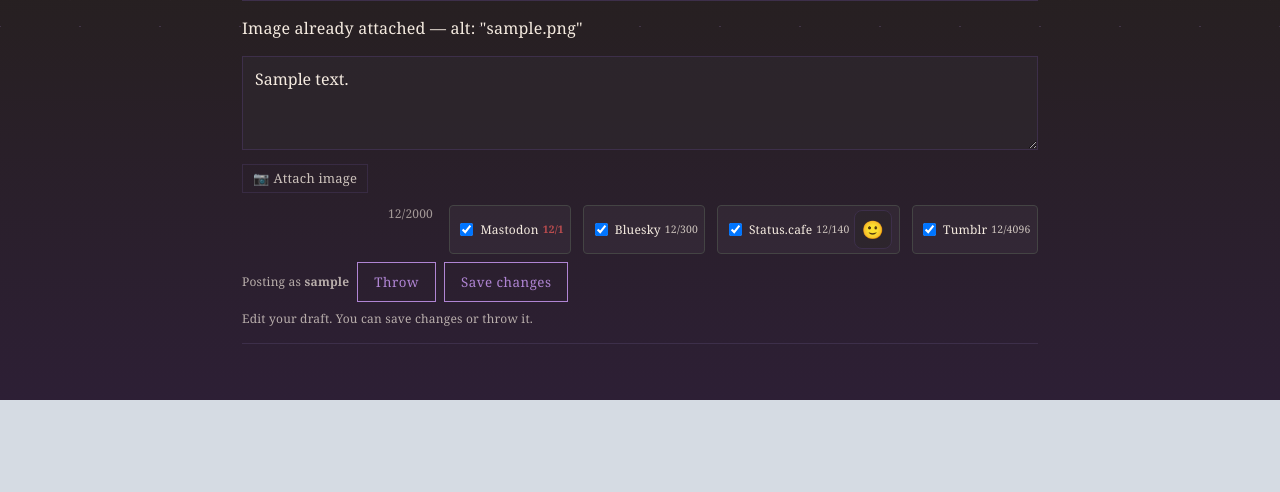
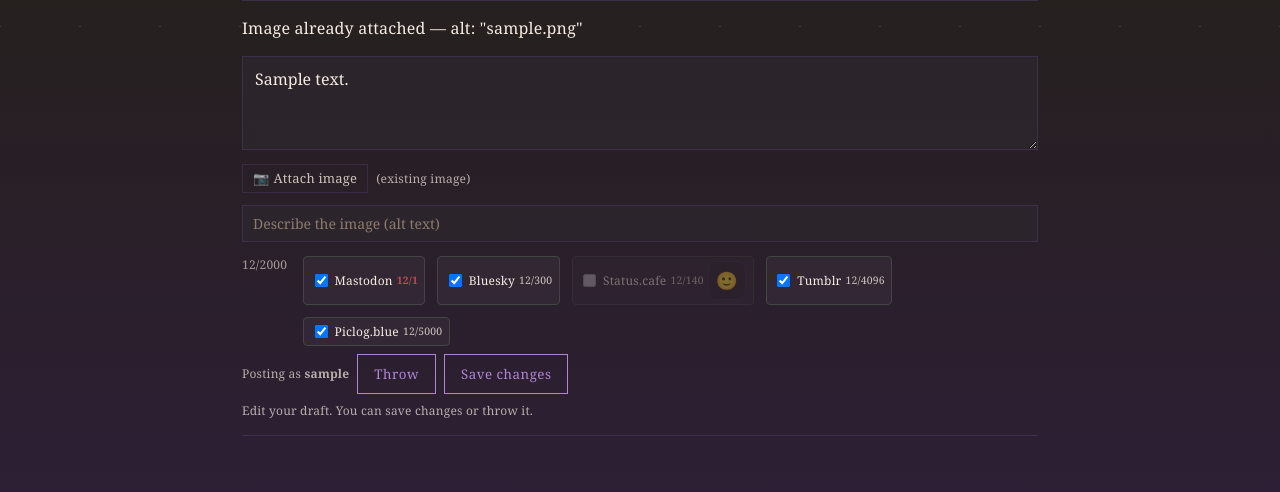
Before and after one commit to meadowingc/aether, a Django app: template aether_notes/templates/aether_notes/edit_draft.html in a window 1280 px wide. Shown: the part 741-1233 px from the top of the page. Before the commit the page ends 1141 px from the top, so only its background shows below. Run offline with Django 5.2, Linux system fonts and the light colour scheme; the template is opened without the code that fills it: values that come from a table or form of the project are taken from there, others are empty; a user stored in the database is signed in; tables that the repository leaves empty hold one stand-in row (values such as "Sample post"); grey boxes marked "Sample" are stand-in pictures.

Commit message:
fix issues when editing a draft that already has an image attached

```diff
--- a/aether_notes/templates/aether_notes/_note_form.html
+++ b/aether_notes/templates/aether_notes/_note_form.html
@@ -1,5 +1,5 @@
 {# Reusable note form partial. Expects variables: form_action, note_text, submit_label, show_save_draft, is_edit, errors, device_id, user, profile, crosspost fields, etc. #}
-<form class="note-form" action="{{ form_action }}" method="post" enctype="multipart/form-data">
+<form class="note-form" action="{{ form_action }}" method="post" enctype="multipart/form-data"{% if has_existing_image %} data-has-existing-image="1"{% endif %}>
   {% csrf_token %}
   <label class="sr-only" for="note_text">Note</label>
   <textarea id="note_text" name="text" rows="3" maxlength="2000" placeholder="Go on, throw it into the void…" required autocomplete="off">{{ note_text|default_if_none:"" }}</textarea>
@@ -888,11 +888,13 @@
     const statusCafeCheckbox = document.getElementById('xp_status_cafe');
     if (!fileInput) return;
 
+    const hasExistingImage = fileInput.closest('form')?.dataset.hasExistingImage === '1';
     function updateUI() {
-      const hasFile = fileInput.files && fileInput.files.length > 0;
+      const hasFile = (fileInput.files && fileInput.files.length > 0) || hasExistingImage;
       if (hasFile) {
-        filenameSpan.textContent = fileInput.files[0].name;
-        clearBtn.style.display = '';
+        const hasNewFile = fileInput.files && fileInput.files.length > 0;
+        filenameSpan.textContent = hasNewFile ? fileInput.files[0].name : '(existing image)';
+        clearBtn.style.display = hasNewFile ? '' : 'none';
         if (altRow) altRow.style.display = '';
         if (piclogToggle) piclogToggle.style.display = '';
         // Status.cafe doesn't support images — disable it
--- a/aether_notes/templates/aether_notes/edit_draft.html
+++ b/aether_notes/templates/aether_notes/edit_draft.html
@@ -11,7 +11,7 @@
       <p class="hint">Image already attached{% if draft.image_alt %} — alt: "{{ draft.image_alt }}"{% endif %}</p>
     </div>
   {% endif %}
-  {% include "aether_notes/_note_form.html" with form_action=request.path note_text=draft.text submit_label="Throw" show_save_draft=False is_edit=True errors=error|default_if_none:"" device_id=draft.created_device_id user=request.user profile=request.user.profile|default_if_none:"" %}
+  {% include "aether_notes/_note_form.html" with form_action=request.path note_text=draft.text submit_label="Throw" show_save_draft=False is_edit=True has_existing_image=draft.image errors=error|default_if_none:"" device_id=draft.created_device_id user=request.user profile=request.user.profile|default_if_none:"" %}
   {% if saved %}
     <p class="hint ok">Draft saved.</p>
   {% endif %}
```
